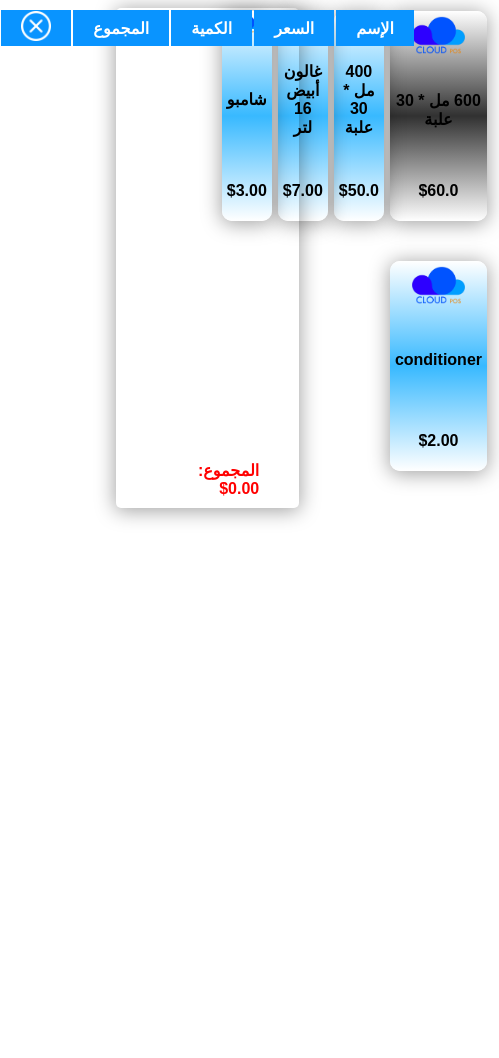
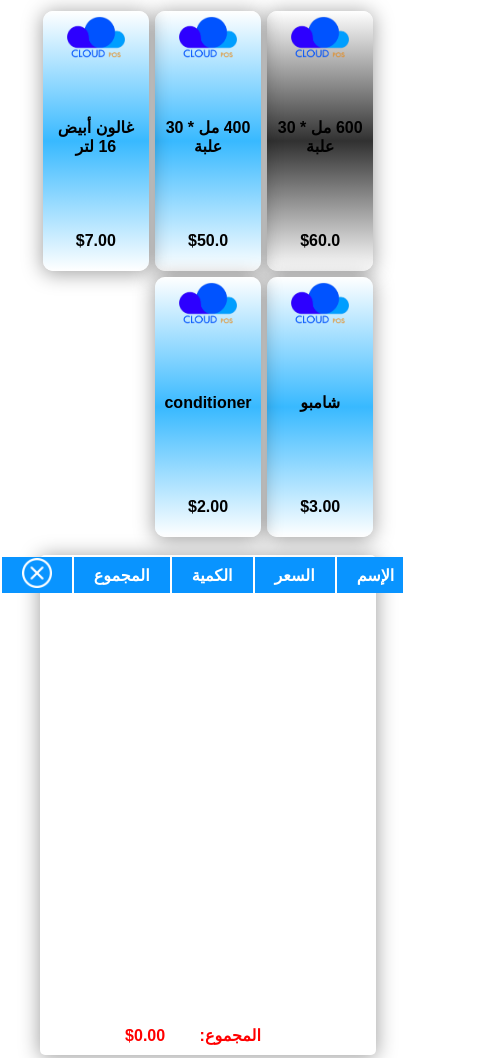
Before and after one commit to sarahaboudalal/assessment-assignment, a plain HTML site: page index.html in a window 390 px wide. Shown: the top 1058 px of the page, 499 px wide, since content can reach past the window. Before the commit the page ends 844 px from the top, so only its background shows below. Drawn offline with Linux system fonts and the light colour scheme.

Commit message:
responsive styling applied

```diff
--- a/assignmet.js
+++ b/assignmet.js
@@ -37,14 +37,14 @@ const handleOnClick = (product) => {
     let quantity = 1
     let total = parseInt(product.price) * parseInt(quantity)
     let totalPrice = 0.00
-    if (existingRow) {                                        // increasing the quantity of the existing product without adding it again
+    if (existingRow) {                                              // increasing the quantity of the existing product without adding it again
         const quantityCell = existingRow.querySelector('.quantity')
         const totalCell = existingRow.querySelector('.total-price')
         quantity = parseInt(quantityCell.innerHTML)
         quantity++;
-        quantityCell.innerHTML = quantity //updating quantity
+        quantityCell.innerHTML = quantity                        //updating quantity
         total = parseInt(product.price).toFixed(2) * quantity
-        totalCell.innerHTML = total.toFixed(2)    //updating total price of single product
+        totalCell.innerHTML = total.toFixed(2)                  //updating total price of single product
     } else {                                                   // adding a new row to the table
         const row = table.insertRow()
         row.setAttribute('id', `${product.id}`)
--- a/style.css
+++ b/style.css
@@ -18,6 +18,7 @@ th {
     width: 100%;
     direction: rtl;
     text-align: center;
+    white-space:nowrap;
 }
 
 th img {
@@ -26,6 +27,8 @@ th img {
 
 #table {
      text-align: center;
+     width: auto;
+     white-space:nowrap;
 }
 
 
@@ -76,7 +79,7 @@ th img {
     text-align: center;
     margin: 3px;
     max-width: 200px;
-    height: 200px;
+    height: 250px;
 }
 .card-div:hover{
     cursor: pointer;
@@ -99,3 +102,23 @@ th img {
     display: inline;
     color: red;
 }
+
+@media only screen and (max-width: 1000px) {
+    #cards-container {
+        grid-template-columns: repeat(3, 1fr);
+    }
+}
+@media only screen and (max-width: 860px) {
+    #container{
+        flex-direction: column;
+        justify-content: center;
+        align-items: center;
+    }
+    #cards-container {
+        width: 90%;
+        margin-bottom: 15px;
+    }
+    #table-container{
+        width: 90%;
+    }
+}
```
